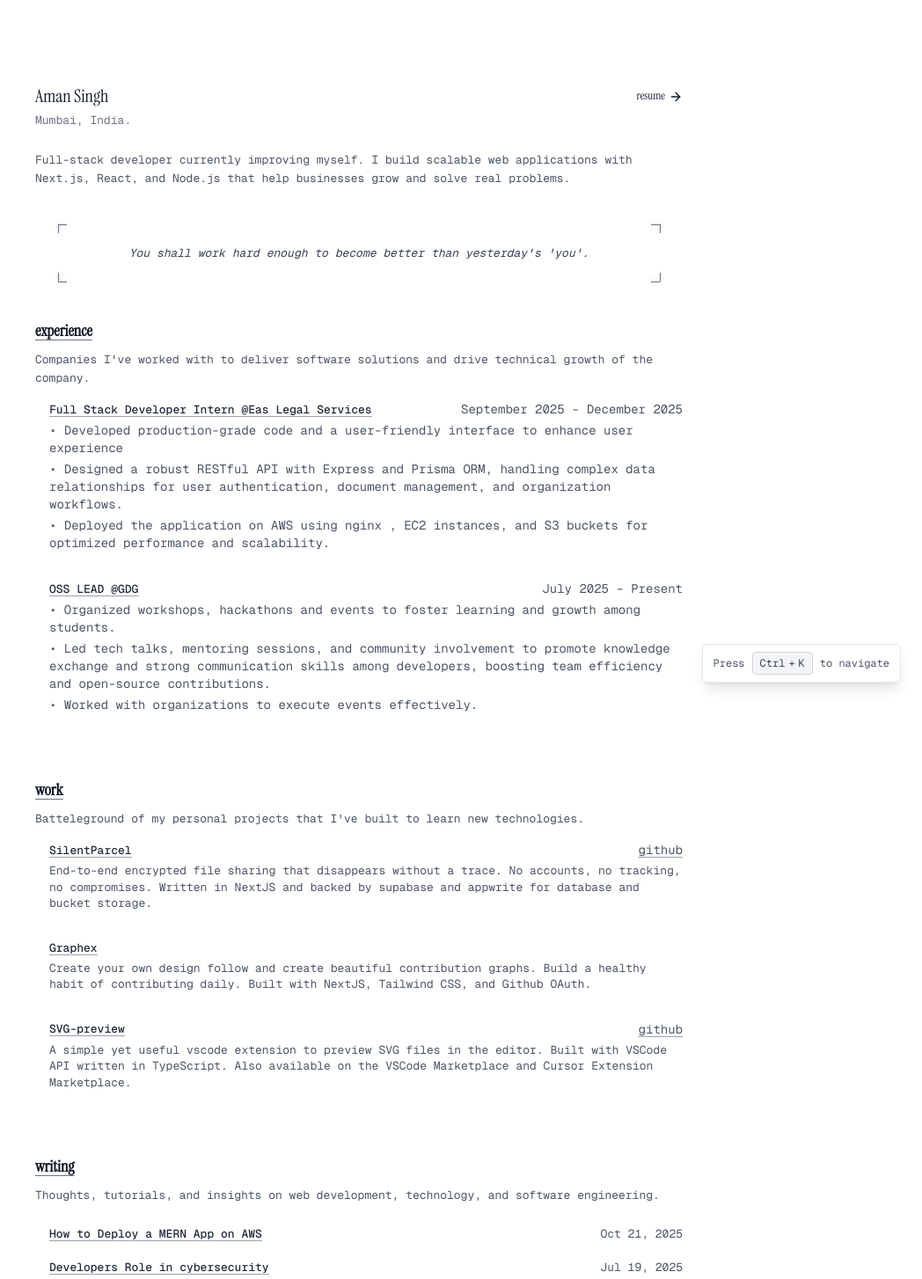
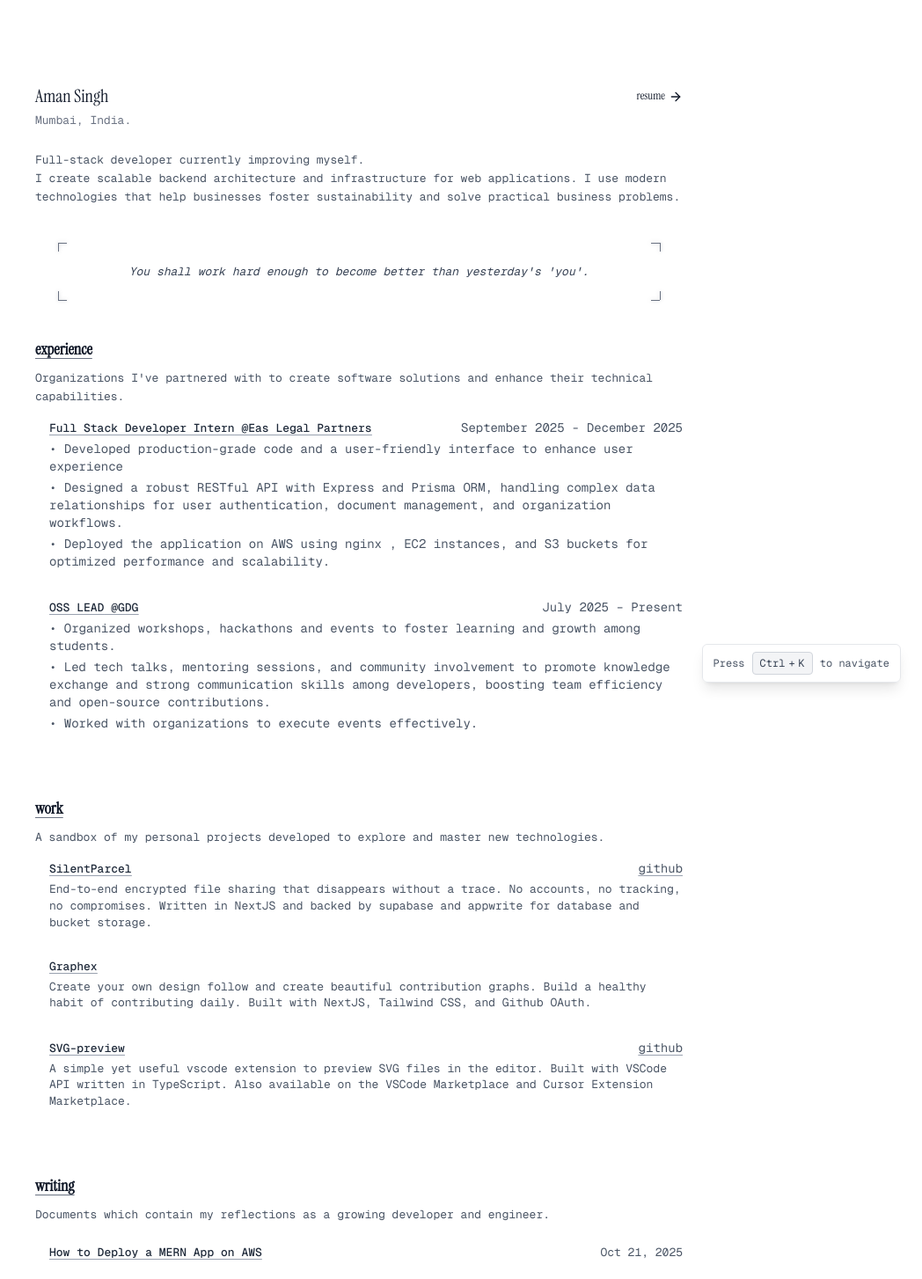
Before and after one commit to SinghAman21/portfolio-v2, a Next.js app: page / in a window 1280 px wide. Shown: the top 1454 px of the page at 88% size, without its empty margins (232-1280 px from the left). Built offline with nearby package versions, Linux system fonts and the light colour scheme.

Commit message:
refactor job data, descriptions line, hyperlinks

```diff
--- a/app/(home)/page.tsx
+++ b/app/(home)/page.tsx
@@ -24,8 +24,8 @@ export default function Home() {
 
       <AnimatedSection delay="0.05s" className="mt-6">
         <p className="text-gray-600 dark:text-stone-400 leading-relaxed">
-          Full-stack developer currently improving myself.
-          I build scalable web applications with Next.js, React, and Node.js that help businesses grow and solve real problems.
+          Full-stack developer currently improving myself. <br />
+          I create scalable backend architecture and infrastructure for web applications. I use modern technologies that help businesses foster sustainability and solve practical business problems.
         </p>
       </AnimatedSection>
 
@@ -49,7 +49,7 @@ export default function Home() {
         <HomeLink
           href="/experience"
           label="experience"
-          description="Companies I've worked with to deliver software solutions and drive technical growth of the company."
+          description="Organizations I've partnered with to create software solutions and enhance their technical capabilities."
           animationDelay="0.17s"
           shortcutKey="E"
         />
@@ -74,7 +74,7 @@ export default function Home() {
         <HomeLink
           href="/projects"
           label="work"
-          description="Batteleground of my personal projects that I've built to learn new technologies."
+          description="A sandbox of my personal projects developed to explore and master new technologies."
           animationDelay="0.20s"
           shortcutKey="P"
         />
@@ -97,7 +97,7 @@ export default function Home() {
         <HomeLink
           href="/blog"
           label="writing"
-          description="Thoughts, tutorials, and insights on web development, technology, and software engineering."
+          description="Documents which contain my reflections as a growing developer and engineer."
           animationDelay="0.23s"
           shortcutKey="B"
         />
@@ -111,7 +111,7 @@ export default function Home() {
       <HomeLink
         href="/about"
         label="about"
-        description="Learn more about my journey, background, and what drives me as a developer."
+        description="See yourself about me and how I reached the current stage of my journey as a developer."
         animationDelay="0.26s"
         shortcutKey="A"
       />
--- a/app/layout.tsx
+++ b/app/layout.tsx
@@ -162,8 +162,8 @@ export default function RootLayout({
               sameAs: [
                 "https://x.com/useraman21",
                 "https://github.com/SinghAman21",
-                "https://www.linkedin.com/in/Aman-Singh-8ab9911bb/",
-                "https://peerlist.io/AmanSingh/",
+                "https://www.linkedin.com/in/aman-singh21/",
+                "https://peerlist.io/singhaman21/",
               ],
               jobTitle: "Full-Stack Software Developer",
               worksFor: {
--- a/app/not-found.tsx
+++ b/app/not-found.tsx
@@ -332,11 +332,11 @@ export default function NotFound() {
               GitHub
             </Anchor>
             <span className="mx-1 text-neutral-400/50">·</span>
-            <Anchor href="https://www.linkedin.com/in/Aman-Singh-8ab9911bb/" target="_blank">
+            <Anchor href="https://www.linkedin.com/in/aman-singh21/" target="_blank">
               LinkedIn
             </Anchor>
             <span className="mx-1 text-neutral-400/50">·</span>
-            <Anchor href="https://peerlist.io/AmanSingh/" target="_blank">
+            <Anchor href="https://peerlist.io/singhaman21/" target="_blank">
               Peerlist
             </Anchor>
           </span>
--- a/components/ReachSection.tsx
+++ b/components/ReachSection.tsx
@@ -20,11 +20,11 @@ export default function ReachSection({ animationDelay = '1.2s' }: ReachSectionPr
             GitHub
           </Anchor>
           <span className="mx-1 text-gray-400 dark:text-neutral-400/50 transition-opacity duration-200">·</span>
-          <Anchor href="https://www.linkedin.com/in/Aman-Singh-8ab9911bb/" target="_blank" className="transition-all duration-200 hover:opacity-70 hover:scale-105 inline-block">
+          <Anchor href="https://www.linkedin.com/in/aman-singh21/" target="_blank" className="transition-all duration-200 hover:opacity-70 hover:scale-105 inline-block">
             LinkedIn
           </Anchor>
           <span className="mx-1 text-gray-400 dark:text-neutral-400/50 transition-opacity duration-200">·</span>
-          <Anchor href="https://peerlist.io/AmanSingh/" target="_blank" className="transition-all duration-200 hover:opacity-70 hover:scale-105 inline-block">
+          <Anchor href="https://peerlist.io/singhaman21/" target="_blank" className="transition-all duration-200 hover:opacity-70 hover:scale-105 inline-block">
             Peerlist
           </Anchor>
           <span className="mx-1 text-gray-400 dark:text-neutral-400/50 transition-opacity duration-200">·</span>
--- a/lib/data.ts
+++ b/lib/data.ts
@@ -67,9 +67,9 @@ export const Experience = [
   {
     title: "Full Stack Developer Intern",
     year: "September 2025 - December 2025",
-    company: "Eas Legal Services",
+    company: "Eas Legal Partners",
     description: [
-      "Developed production-grade code and a user-friendly interface to enhance user experience",
+      " Developed production-grade code and a user-friendly interface to enhance user experience",
       " Designed a robust RESTful API with Express and Prisma ORM, handling complex data relationships for user authentication, document management, and organization workflows.",
       " Deployed the application on AWS using nginx , EC2 instances, and S3 buckets for optimized performance and scalability."
     ],
```
